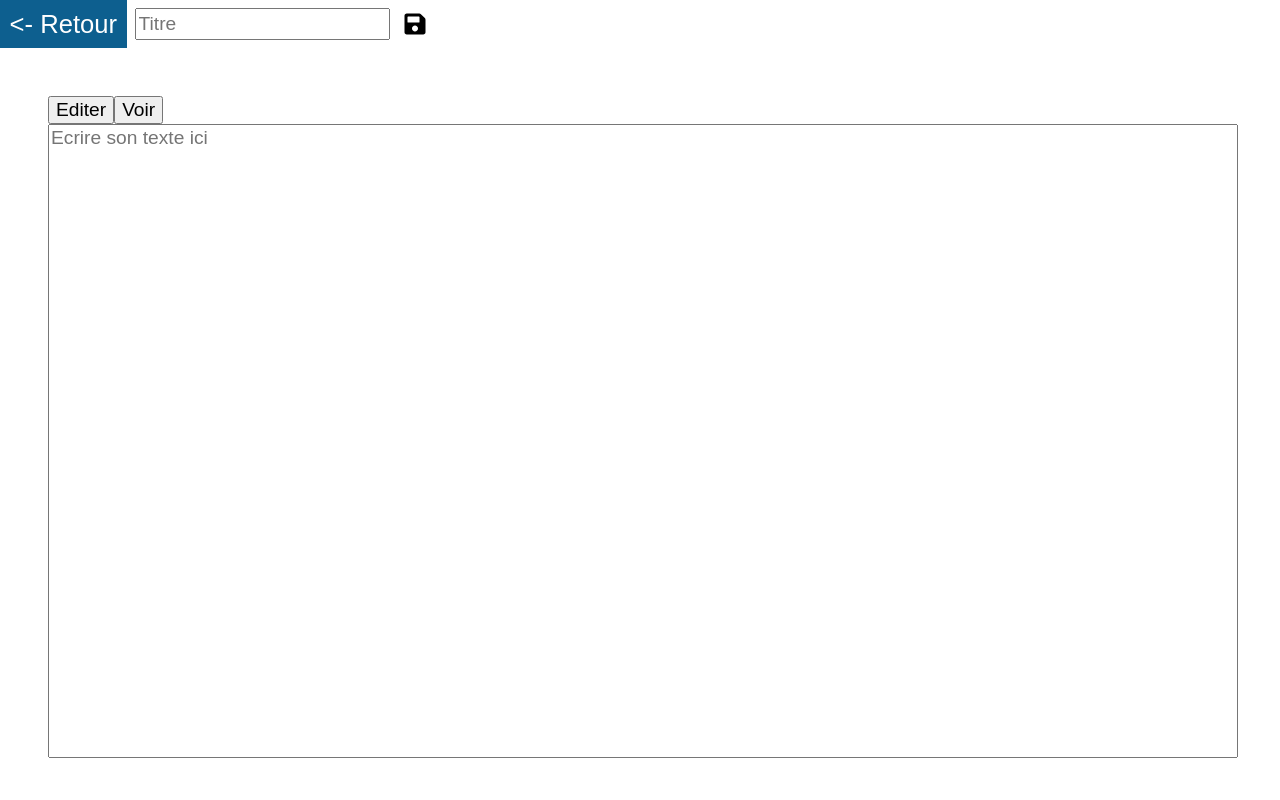
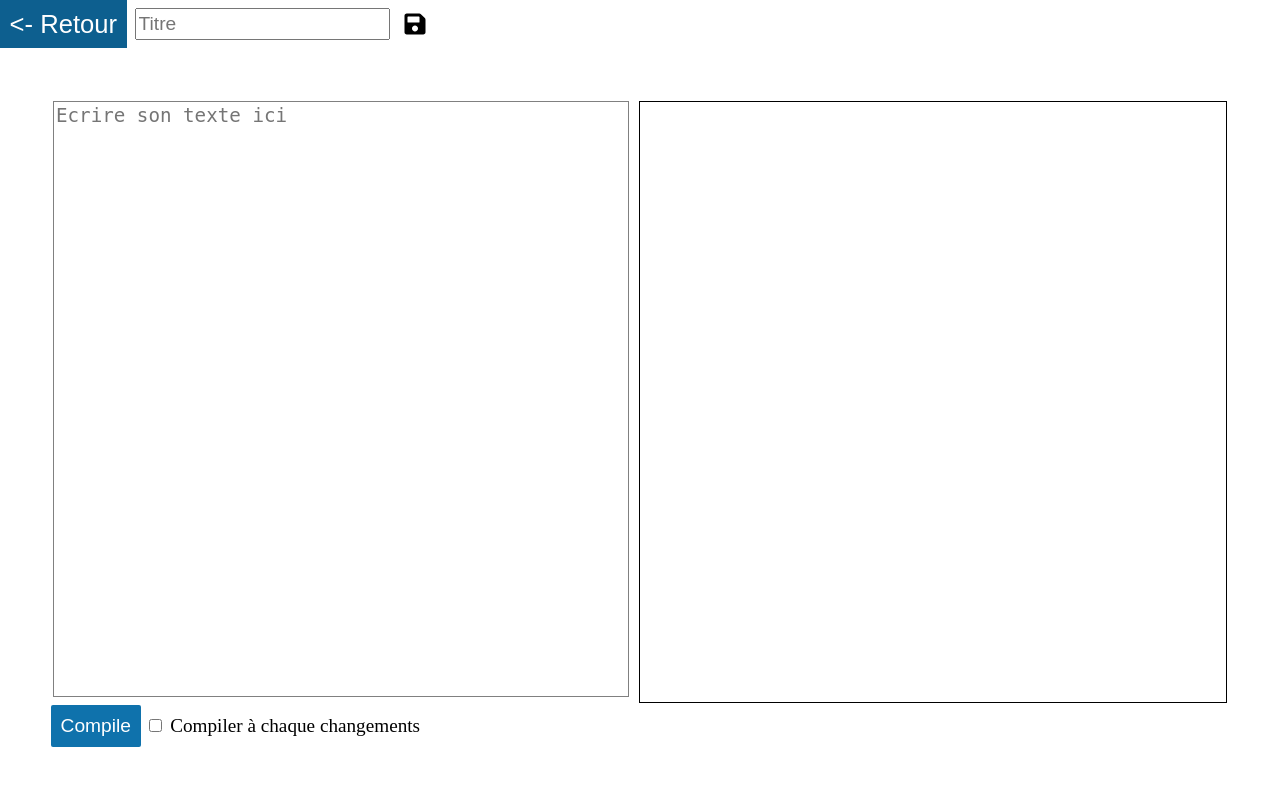
Before and after one commit to nath54/CollabWork, a PHP site: page /web/brouillon.php in a window 1280 px wide. Run offline with PHP 8.4, Linux system fonts and the light colour scheme.

Commit message:
aaaaaaaaaaaaaaaaa

```diff
--- a/include/account_menu/connecte.php
+++ b/include/account_menu/connecte.php
@@ -1,3 +1,4 @@
+<a href="#" class="bt_account_menu">Messages <span id="notify_message" class="notify"></span> </a>
 <a href="#" class="bt_account_menu">Mon compte</a>
 <a href="#" class="bt_account_menu">Paramètres</a>
 <a href="#" class="bt_account_menu">Se déconnecter</a>
--- a/js/brouillon.js
+++ b/js/brouillon.js
@@ -2,9 +2,10 @@ var input = document.getElementById("texte")
 var div_result = document.getElementById("result");
 var converter = new showdown.Converter();
 
-var live_compile = false;
 
 function key_compile() {
+    var live_compile = (document.getElementById("div_checkbox").style.display == "block") && (document.getElementById("checkbox_live_compil").checked)
+    console.log("live_compile = ", live_compile);
     if (live_compile) {
         compile();
     }
@@ -36,7 +37,7 @@ function edit() {
         bt1.classList.replace("bt_tab", "bt_tab_active");
     }
     if (bt2.classList.contains("bt_tab_active")) {
-        bt1.classList.replace("bt_tab_active", "bt_tab");
+        bt2.classList.replace("bt_tab_active", "bt_tab");
     }
     //
     document.getElementById("div_textarea").style.display = "initial";
@@ -51,7 +52,7 @@ function view() {
         bt1.classList.replace("bt_tab", "bt_tab_active");
     }
     if (bt2.classList.contains("bt_tab_active")) {
-        bt1.classList.replace("bt_tab_active", "bt_tab");
+        bt2.classList.replace("bt_tab_active", "bt_tab");
     }
     //
     document.getElementById("div_textarea").style.display = "none";
--- a/style/style.css
+++ b/style/style.css
@@ -4,7 +4,7 @@
 }
 
 html * {
-    font-family: open-sans, sans-serif;
+    /* font-family: open-sans, sans-serif; */
     font-size: 2.4vh;
     word-wrap: normal;
 }
@@ -215,6 +215,65 @@ header {
     background-color: rgb(13, 95, 143);
 }
 
+.notify {
+    border-radius: 50%;
+    background-color: red;
+    display: inline-flex;
+    width: 0.9vh;
+    height: 0.9vh;
+    margin-bottom: 1vh;
+}
+
+.bt_tab {
+    border: none;
+    margin: 0;
+    padding: 3px;
+    height: 4vh;
+    margin-top: auto;
+    padding-left: 5vh;
+    padding-right: 5vh;
+}
+
+.bt_tab_active {
+    border: none;
+    margin: 0;
+    padding: 7px;
+    padding-left: 5vh;
+    padding-right: 5vh;
+    background-color: rgb(16, 106, 158);
+    height: 5vh;
+    margin-top: auto;
+    border-radius: 10px 10px 0 0;
+}
+
+#div_result {
+    display: none;
+    overflow: scroll;
+    border: 1px solid black;
+    width: 100%;
+    height: 100%;
+    padding: 5px;
+}
+
+@media screen and (min-width: 600px) and (min-aspect-ratio: 1.1) {
+    #bt_edit,
+    #bt_view {
+        display: none;
+    }
+    #div_textarea,
+    #div_result {
+        display: flex;
+        margin: 5px;
+    }
+    #div_result {
+        overflow: scroll;
+        border: 1px solid black;
+        width: 100%;
+        height: 100%;
+        padding: 5px;
+    }
+}
+
 
 /*
 
--- a/web/brouillon.php
+++ b/web/brouillon.php
@@ -41,13 +41,20 @@ $texte = "";
                         <button id="bt_edit" onclick="edit();" class="bt_tab_active">Editer</button>
                         <button id="bt_view" onclick="view();" class="bt_tab">Voir</button>
                     </div>
-                    <div id="div_textarea" style="width:100%; height:100%;">
-                        <textarea id="texte" style="width:100%; height:100%;" placeholder="Ecrire son texte ici" onkeyup="key_compile();"></textarea>
+                    <div class="row" style="height:90%; margin-bottom:2vh;">
+                        <div id="div_textarea" style="width:100%; height:100%;">
+                            <textarea id="texte" style="width:100%; height:100%; border: 1px solid grey;" placeholder="Ecrire son texte ici" onkeyup="key_compile();"></textarea>
+                        </div>
+                        <div id="div_result">
+
+                            <div id="result"></div>
+
+                        </div>
                     </div>
-                    <div id="div_result" style="display:none; border:1px solid black; width:100%; height:100%; overflow:auto; padding:5px;">
-
-                        <div id="result"></div>
-
+                    <div style="margin:3px; display: block;" id="div_checkbox">
+                        <button onclick="compile();" class="bt1" >Compile</button>
+                        <input type="checkbox" value=false id="checkbox_live_compil" />
+                        <label>Compiler à chaque changements</label>
                     </div>
 
                 </div>
```
